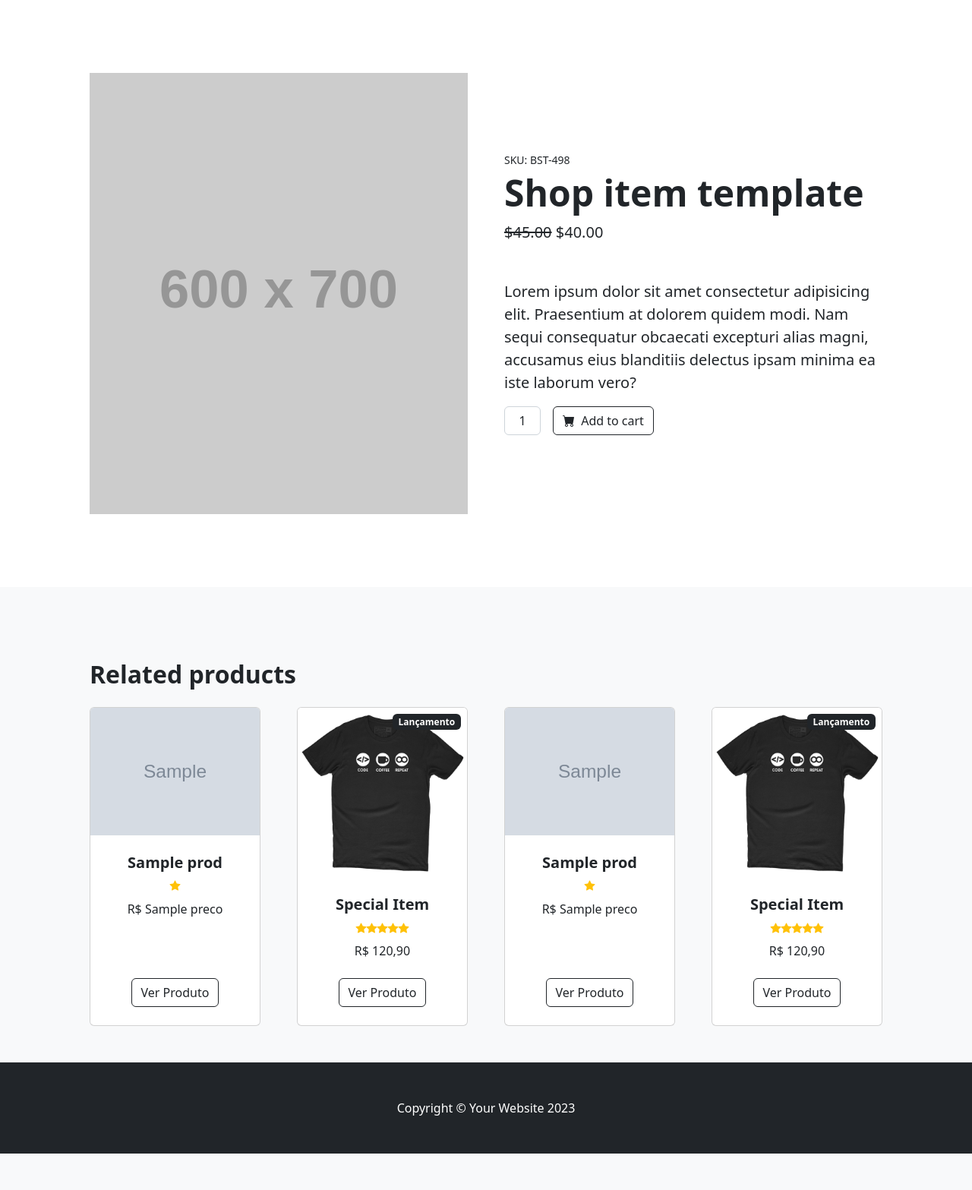
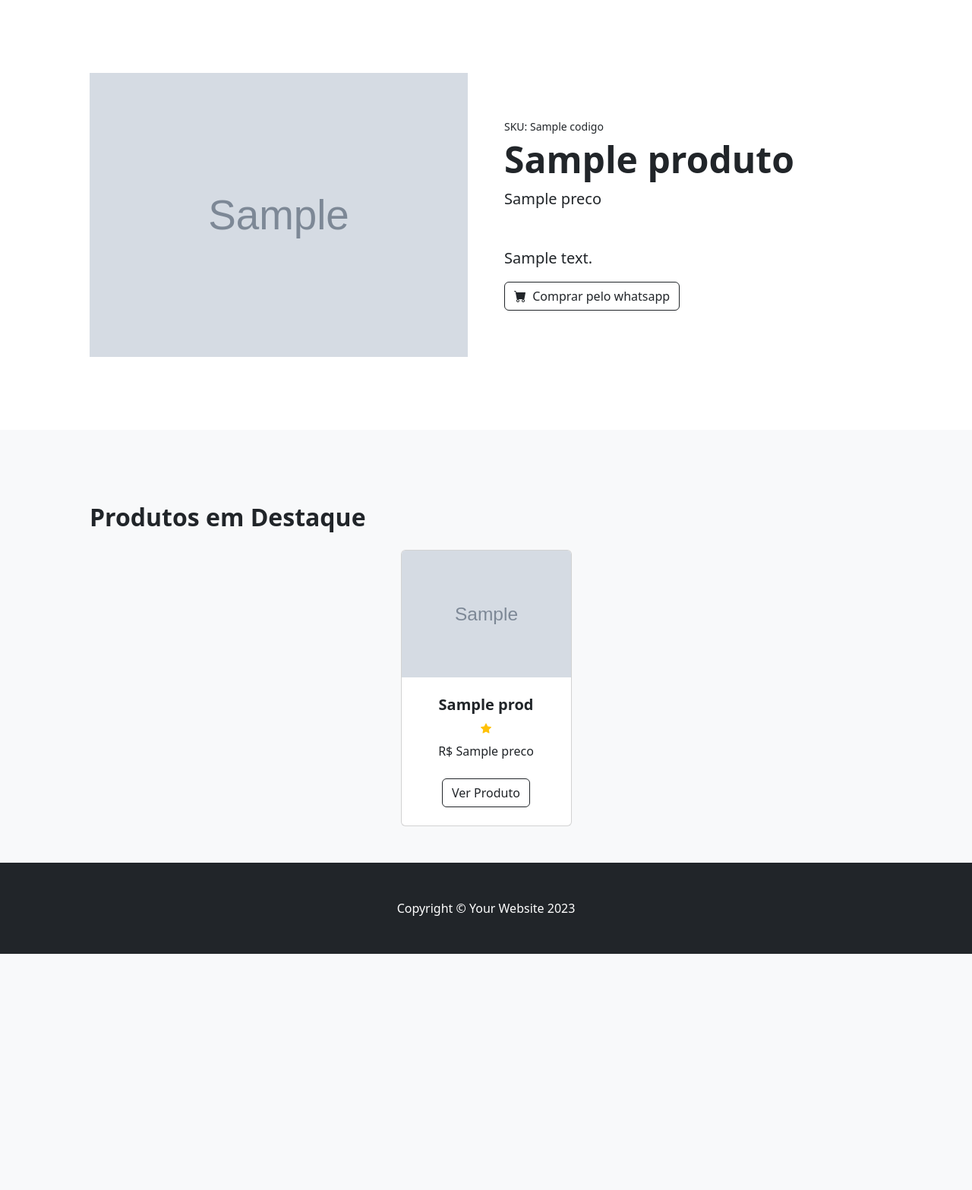
Before and after one commit to Laiane-Nasci/Shopping, a Django app: template Site/templates/produto_detalhes.html in a window 1280 px wide. Shown: the part 76-1643 px from the top of the page at 76% size. After the commit the page ends 1332 px from the top, so only its background shows below. Run offline with Django 3.2, Linux system fonts and the light colour scheme; the template is opened without the code that fills it: most values are stand-ins (such as "Sample title", 1, 10 or a date in 2020); grey boxes marked "Sample" are stand-in pictures; grey boxes labelled with a size stand in for pictures from a placeholder-image service; some libraries are stand-ins or nearby versions.

Commit message:
configuração da pag detalhe do produto

```diff
--- a/Site/templates/produto_detalhes.html
+++ b/Site/templates/produto_detalhes.html
@@ -1,28 +1,29 @@
 {% extends 'base.html' %}
 {% load static %}
 
-{% block Titulo %}Produto{% endblock Titulo %}
+{% block Titulo %}{{produto.nome}}{% endblock Titulo %}
 
 {% block Conteudo %}
         <!-- Product section-->
         <section class="py-5">
             <div class="container px-4 px-lg-5 my-5">
                 <div class="row gx-4 gx-lg-5 align-items-center">
-                    <div class="col-md-6"><img class="card-img-top mb-5 mb-md-0" src="https://dummyimage.com/600x700/dee2e6/6c757d.jpg" alt="..." /></div>
+                    <div class="col-md-6"><img class="card-img-top mb-5 mb-md-0" src="{{produto.imagem.url}}" alt="{{produto.nome}}" /></div>
                     <div class="col-md-6">
-                        <div class="small mb-1">SKU: BST-498</div>
-                        <h1 class="display-5 fw-bolder">Shop item template</h1>
+                        <div class="small mb-1">SKU: {{produto.codigo}}</div>
+                        <h1 class="display-5 fw-bolder">{{produto.nome}}</h1>
                         <div class="fs-5 mb-5">
-                            <span class="text-decoration-line-through">$45.00</span>
-                            <span>$40.00</span>
+
+                            <span>{{produto.preco}}</span>
                         </div>
-                        <p class="lead">Lorem ipsum dolor sit amet consectetur adipisicing elit. Praesentium at dolorem quidem modi. Nam sequi consequatur obcaecati excepturi alias magni, accusamus eius blanditiis delectus ipsam minima ea iste laborum vero?</p>
+                        <p class="lead">{{produto.descricao|safe|linebreaksbr}}</p>
                         <div class="d-flex">
-                            <input class="form-control text-center me-3" id="inputQuantity" type="num" value="1" style="max-width: 3rem" />
-                            <button class="btn btn-outline-dark flex-shrink-0" type="button">
-                                <i class="bi-cart-fill me-1"></i>
-                                Add to cart
-                            </button>
+                            <a href="https://wa.me/5511983050391?text=Quero comprar o produto: {{produto.nome}}" target="_blank" >
+                                <button class="btn btn-outline-dark flex-shrink-0" type="button">
+                                    <i class="bi-cart-fill me-1"></i>
+                                    Comprar pelo whatsapp
+                                </button>
+                            </a>
                         </div>
                     </div>
                 </div>
@@ -31,16 +32,13 @@
         <!-- Related items section-->
         <section class="py-5 bg-light">
             <div class="container px-4 px-lg-5 mt-5">
-                <h2 class="fw-bolder mb-4">Related products</h2>
+                <h2 class="fw-bolder mb-4">Produtos em Destaque</h2>
                 <div class="row gx-4 gx-lg-5 row-cols-2 row-cols-md-3 row-cols-xl-4 justify-content-center">
                             <!-- Inicio Produtos -->
+                            {% for prod in produtos_relacionados %}
                                 {% include 'card_produto.html'%}
-                                <!-------->
-                                {% include 'card_produto2.html'%}
-                                <!-------->
-                                {% include 'card_produto.html'%}
-                                <!-------->
-                                {% include 'card_produto2.html'%}
+                            {% endfor %}
+
                             <!-- termino produtos-->
                 </div>
             </div>
--- a/Site/templates/produtos.html
+++ b/Site/templates/produtos.html
@@ -21,7 +21,10 @@
 
                     <!-- Inicio Produtos -->
                     {% for prod in produtos %}
+
                         {% include 'card_produto.html'%}
+                        {% empty %}
+                            <p>Nenhum produto para este departamento</p>
                     {% endfor %}
 
                     <!-- termino produtos-->
```
Also changed, not shown: Site/templates/index.html (+2 -14 lines), Site/views.py (+9 -2 lines).
